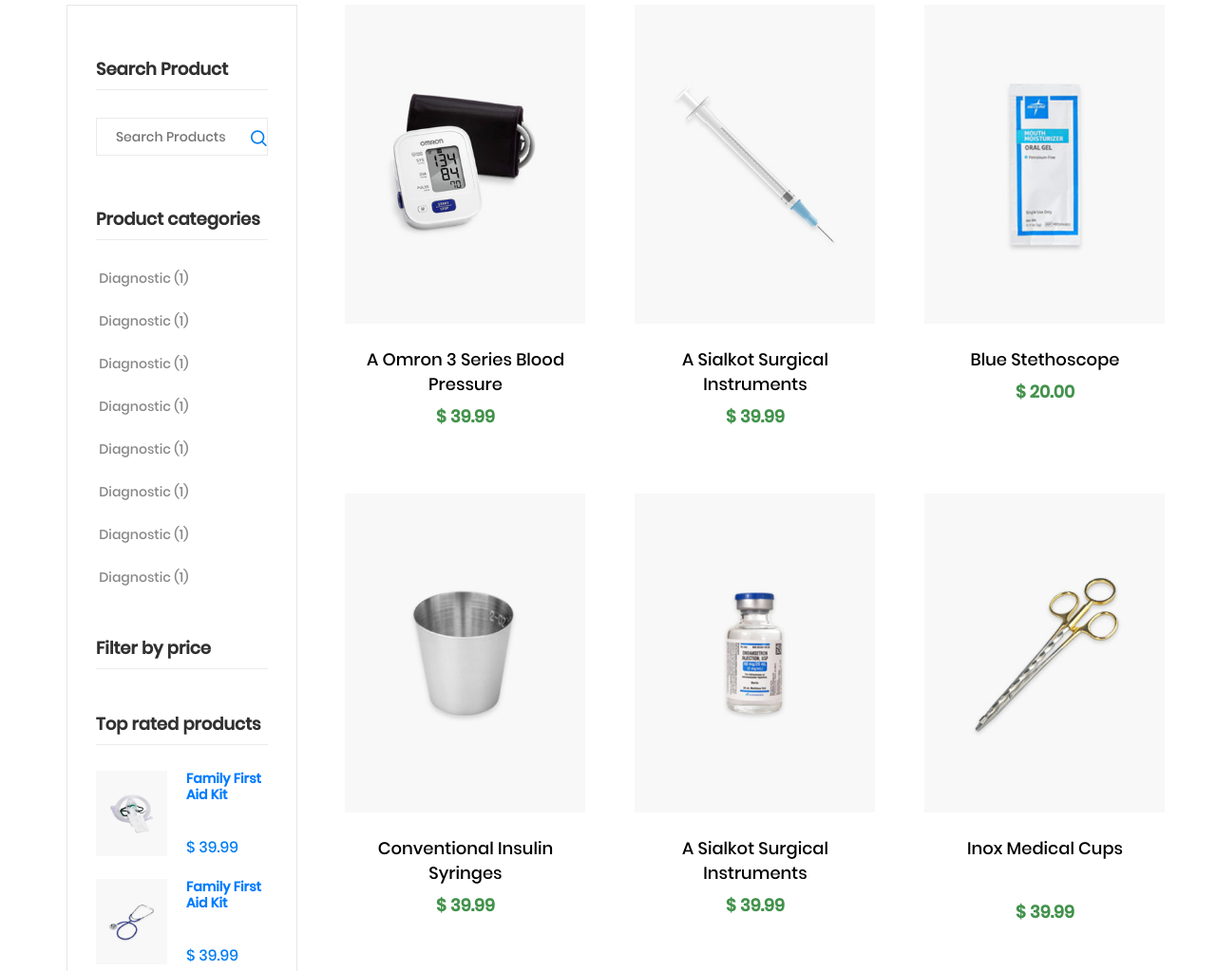
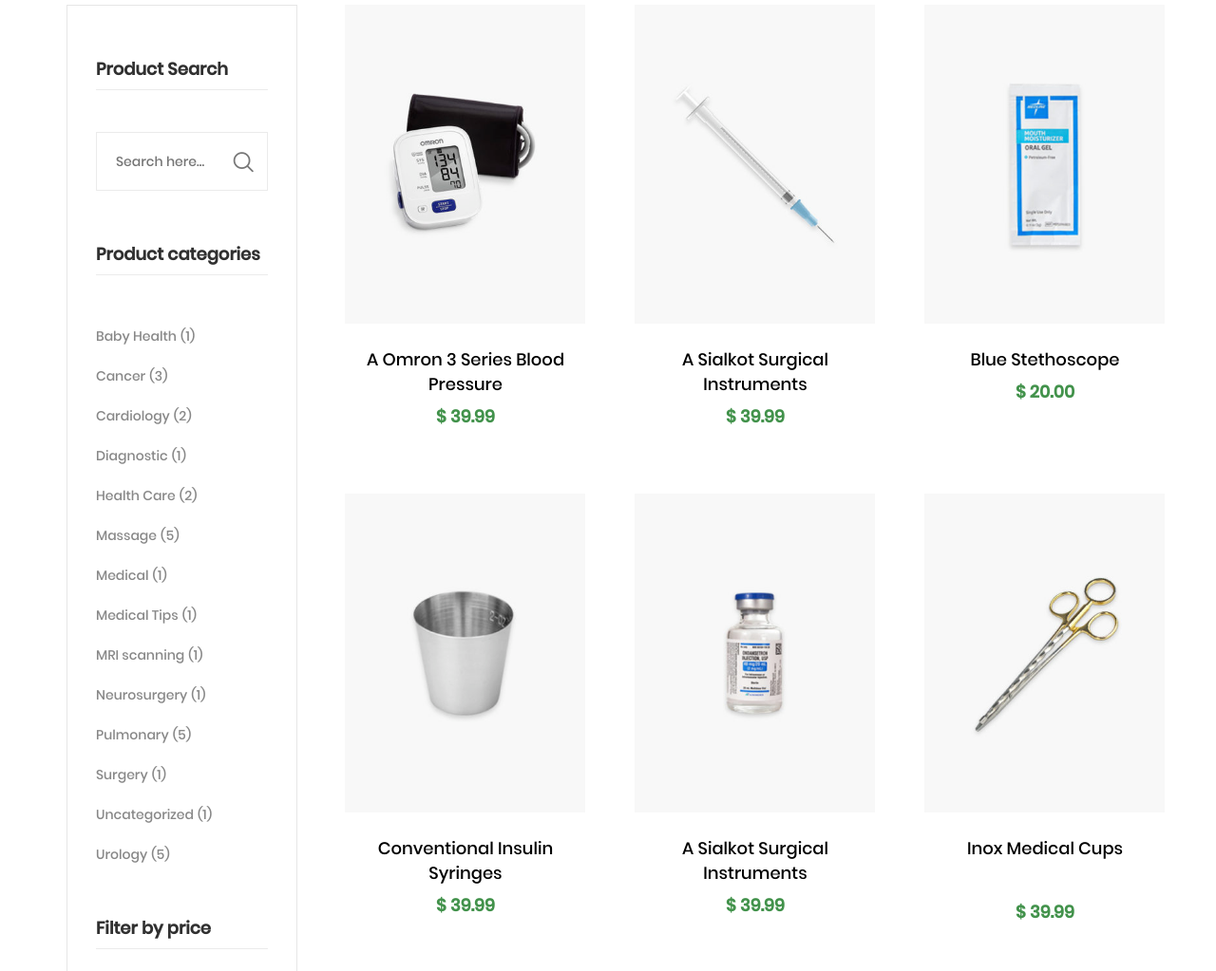
Before and after one commit to ZumrudAliyeva/Syring, a plain HTML site: page shop.html in a window 1280 px wide. Shown: the part 780-1803 px from the top of the page at 95% size. Drawn offline with nearby package versions, Linux system fonts and the light colour scheme; files whose address does not match are found by name.

Commit message:
add search

```diff
--- a/css/shop.css
+++ b/css/shop.css
@@ -786,3 +786,145 @@
 
 
 }
+h3.wg-title {
+    font-size: 18px;
+    color: #303030 !important;
+    line-height: 26px;
+    font-weight: 600;
+    border-bottom: #ebebeb solid 1px;
+    padding-bottom: 8px;
+    margin: 0 0 44px 0;
+}
+.search-form input.search-field{
+    width: 100%;
+    height: 62px;
+    margin: 0;
+    border: 1px solid #ebebeb;
+    padding-right: 50px;
+    position: relative;
+}
+label.search{
+    display: block;
+    margin-bottom: 54px;
+}
+.search-form input.search-submit{
+    position: absolute;
+    right: 28px;
+    margin-bottom: 0;
+    border: none;
+    width: 62px;
+    background: none;
+    text-align: center;
+    font-size: 16px;
+    color: rgba(0, 125, 242, 1);
+    font-weight: 600;
+}
+
+.search-sidebar{
+    position: absolute;
+    left: 65%;
+    top: 155px;
+    font-size: 22px;
+    background: transparent;
+}
+#categories-2{
+    margin-bottom: 43px;
+}
+#categories-2 ul{
+    display: block;
+    padding-left: 0;
+}
+#categories-2 ul li{
+    padding: 10px 0 12px;
+}
+#categories-2 ul li>a{
+    display: flex;
+    font-size: 14px;
+    line-height: 20px;
+    color: #888;
+}
+#categories-2 ul li>a span{
+    margin-left: 4px;
+}
+/* archive */
+.screen-reader-text {
+    clip: rect(1px, 1px, 1px, 1px);
+    height: 1px;
+    overflow: hidden;
+    position: absolute !important;
+    width: 1px;
+    word-wrap: normal !important;
+}
+select{
+    width: 100%;
+    padding: 11px 20px;
+    font-size: 14px;
+    line-height: 28px;
+    border: 1px solid #e6e6e6;
+    background-color: #fff;
+    text-align: inherit;
+    color: #777;
+    border-radius: 0px;
+    transition: all 300ms linear 0ms;
+    font-family: Poppins;
+    margin-bottom: 18px;
+    height: 62px;
+    margin: 0;
+    outline: none;
+}
+#archives-2{
+    margin-bottom: 43px;
+}
+#custom_html-5{
+    margin-bottom: 54px;
+}
+.bannner {
+    position: relative;
+    margin-top: -10px;
+    text-align: center;
+}
+.bannner .block-contact {
+    position: absolute;
+    bottom: 88px;
+    left: 0;
+    width: 100%;
+    text-align: center;
+}
+.block-contact a{
+    cursor: pointer;
+    display: inline-block;
+    text-align: center;
+    line-height: 1;
+    vertical-align: top;
+    position: relative;
+    overflow: hidden;
+    padding: 15.5px 36px;
+    font-size: 15px;
+    font-weight: 600;
+    font-style: normal;
+    text-transform: capitalize;
+    color: #fff;
+    border: 2px solid rgba(0, 125, 242, 1);
+    background-color: rgba(0, 125, 242, 1);
+    background-image: none;
+    background-size: inherit;
+    background-position: inherit;
+    background-attachment: inherit;
+    border-radius: 5px;
+    transition: all 300ms linear 0ms !important;
+}
+.tagcloud {
+    margin-top: -4px;
+    display: flex;
+}
+.tagcloud > a {
+    font-size: 14px !important;
+    position: relative;
+    color: #777;
+    margin-bottom: 7px;
+    display: inline-block;
+    padding-right: 15px;
+}
+h3.tagcloud-head{
+    margin-bottom: 20px;
+}
--- a/shop.html
+++ b/shop.html
@@ -515,75 +515,37 @@
 
 
                     <div class="sidebar-inner">
-                        <aside class="product_search">
-                            <h3 class="pro-title">
-                                <span>Search Product</span>
-                            </h3>
-                            <form role="search" method="get" class="search-p">
 
-                                <label class="screen-reader-text">Search for:</label>
-                                <input class="search-fields" type="search" placeholder="Search Products">
+                        <aside id="search-2" class="widget widget_search">
+                            <h3 class="wg-title"> Product Search</h3>
+                            <form method="get" action="https://syring.spyropress.com/" class="red-search-form search-form">
+                            <label class="search">
+                            <input type="search" id="modal-search-input" value="" name="s" class="search-field" placeholder="Search here...">
+                            <input type="submit" value="" class="search-submit">
+                            <span class="flaticon-magnifying-glass-1 search-sidebar"></span>
+                        </label>
+                        </form>
+                    </aside>
+                    <aside id="categories-2" class="widget widget_categories">
+                        <h3 class="wg-title">Product categories</h3>
+                        <ul>
+                        <li class="cat-item cat-item-51"><a href="https://syring.spyropress.com/category/baby-health/">Baby Health <span class="count right">(1)&nbsp;</span></a></li>
+            <li class="cat-item cat-item-53"><a href="https://syring.spyropress.com/category/cancer/">Cancer <span class="count right">(3)&nbsp;</span></a></li>
+            <li class="cat-item cat-item-20"><a href="https://syring.spyropress.com/category/cardiology/">Cardiology <span class="count right">(2)&nbsp;</span></a></li>
+            <li class="cat-item cat-item-55"><a href="https://syring.spyropress.com/category/diagnostic/">Diagnostic <span class="count right">(1)&nbsp;</span></a></li>
+            <li class="cat-item cat-item-52"><a href="https://syring.spyropress.com/category/health-care/">Health Care <span class="count right">(2)&nbsp;</span></a></li>
+            <li class="cat-item cat-item-22"><a href="https://syring.spyropress.com/category/massage/">Massage <span class="count right">(5)&nbsp;</span></a></li>
+            <li class="cat-item cat-item-54"><a href="https://syring.spyropress.com/category/medical/">Medical <span class="count right">(1)&nbsp;</span></a></li>
+            <li class="cat-item cat-item-56"><a href="https://syring.spyropress.com/category/medical-tips/">Medical Tips <span class="count right">(1)&nbsp;</span></a></li>
+            <li class="cat-item cat-item-23"><a href="https://syring.spyropress.com/category/mri-scanning/">MRI scanning <span class="count right">(1)&nbsp;</span></a></li>
+            <li class="cat-item cat-item-24"><a href="https://syring.spyropress.com/category/neurosurgery/">Neurosurgery <span class="count right">(1)&nbsp;</span></a></li>
+            <li class="cat-item cat-item-48"><a href="https://syring.spyropress.com/category/pulmonary/">Pulmonary <span class="count right">(5)&nbsp;</span></a></li>
+            <li class="cat-item cat-item-25"><a href="https://syring.spyropress.com/category/surgery/">Surgery <span class="count right">(1)&nbsp;</span></a></li>
+            <li class="cat-item cat-item-1"><a href="https://syring.spyropress.com/category/uncategorized/">Uncategorized <span class="count right">(1)&nbsp;</span></a></li>
+            <li class="cat-item cat-item-26"><a href="https://syring.spyropress.com/category/urology/">Urology <span class="count right">(5)&nbsp;</span></a></li>
+                    </ul>
+                        </aside>
 
-                            </form>
-                        </aside>
-                        <aside style="margin-bottom: 38px;">
-                            <h3 class="pro-title">
-                                <span>Product categories</span>
-                            </h3>
-                            <ul class="product-categories">
-
-                                <li class="cat-item cat-item-42">
-                                    <a href="#">
-                                        Diagnostic
-                                        <span class="count right1">(1)</span>
-                                    </a>
-                                </li>
-                                <li class="cat-item cat-item-43">
-                                    <a href="#">
-                                        Diagnostic
-                                        <span class="count right1">(1)</span>
-                                    </a>
-                                </li>
-                                <li class="cat-item cat-item-33">
-                                    <a href="#">
-                                        Diagnostic
-                                        <span class="count right1">(1)</span>
-                                    </a>
-                                </li>
-                                <li class="cat-item cat-item-44">
-                                    <a href="#">
-                                        Diagnostic
-                                        <span class="count right1">(1)</span>
-                                    </a>
-                                </li>
-                                <li class="cat-item cat-item-57">
-                                    <a href="#">
-                                        Diagnostic
-                                        <span class="count right1">(1)</span>
-                                    </a>
-                                </li>
-                                <li class="cat-item cat-item-46">
-                                    <a href="#">
-                                        Diagnostic
-                                        <span class="count right1">(1)</span>
-                                    </a>
-                                </li>
-                                <li class="cat-item cat-item-58">
-                                    <a href="#">
-                                        Diagnostic
-                                        <span class="count right1">(1)</span>
-                                    </a>
-                                </li>
-                                <li class="cat-item cat-item-59">
-                                    <a href="#">
-                                        Diagnostic
-                                        <span class="count right1">(1)</span>
-                                    </a>
-                                </li>
-                            </ul>
-
-
-                        </aside>
                         <aside style="margin-bottom: 45px;">
                             <h3 class="pro-title">
                                 <span>Filter by price</span>
```
